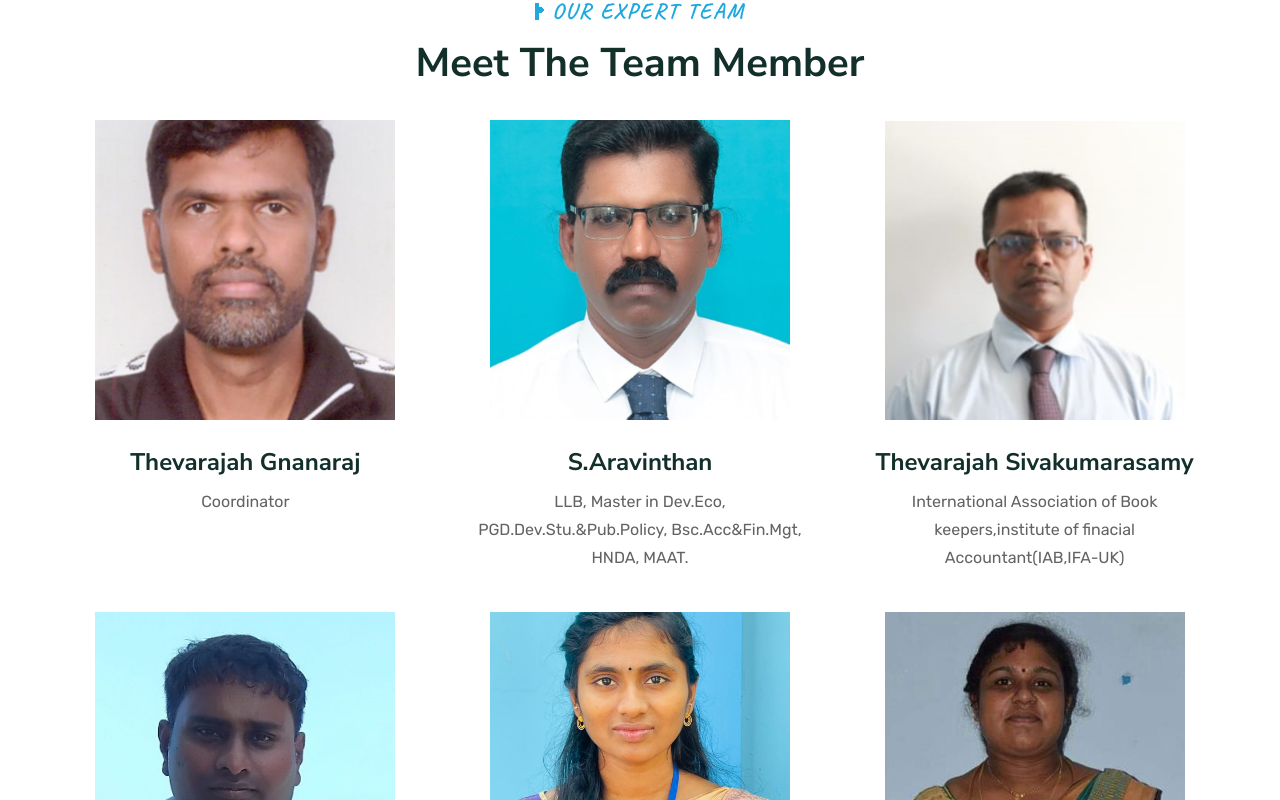
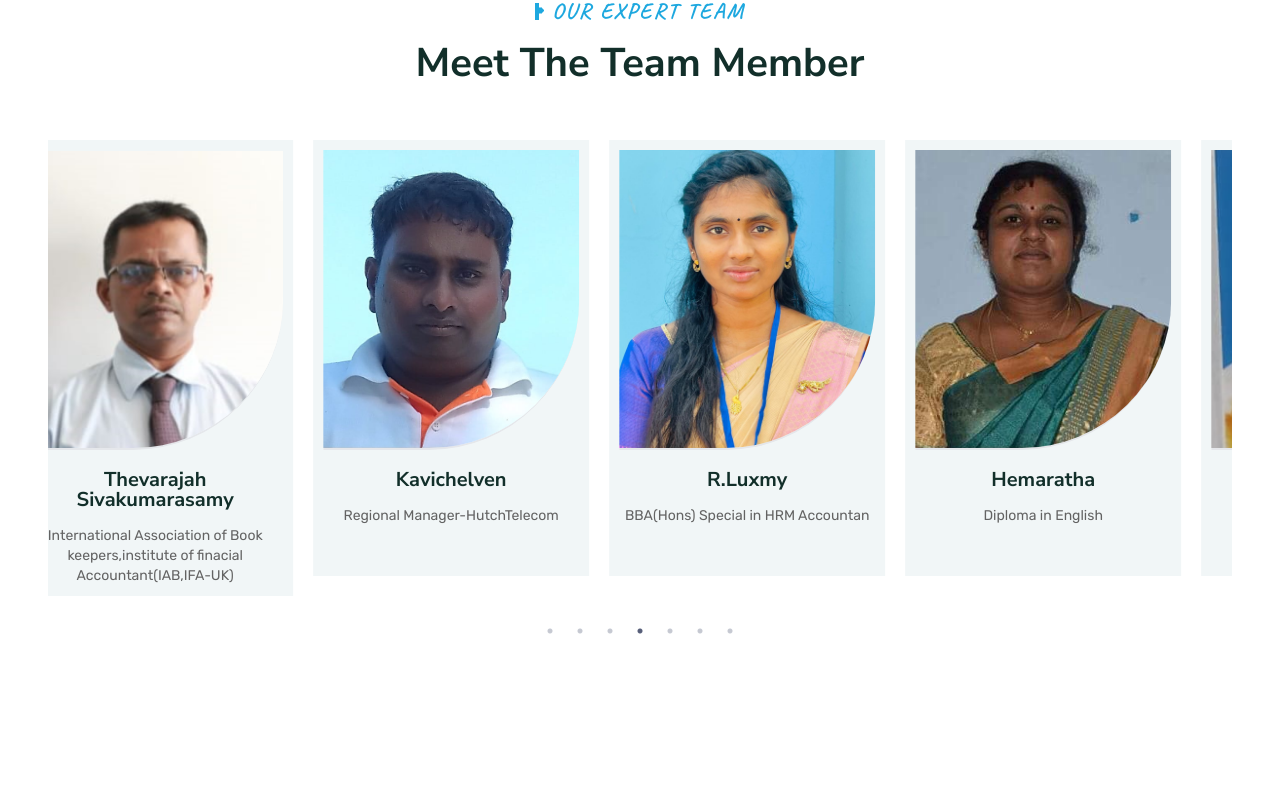
Before and after one commit to MrbadMiro/Care, a React (Vite) app: page /about in a window 1280 px wide. Shown: the part 1580-2380 px from the top of the page. Built offline with nearby package versions, Linux system fonts and the light colour scheme; what tailwindcss-animatecss, tailwindcss-debug-screens would draw is missing.

Commit message:
Hero Section

```diff
--- a/src/App.jsx
+++ b/src/App.jsx
@@ -1,4 +1,4 @@
-import { Home_About, Hero, Progress, Services,Event, Partners, Testimonial } from "./components"
+import { Home_About, Hero, Progress, Services,Event, Partners, Testimonial,Testimonial2 } from "./components"
 import AOS from "aos";
 import "aos/dist/aos.css";
 import React, { useEffect } from "react";
@@ -23,7 +23,8 @@ function App() {
         {/* <Services/> */}
         {/* <Event/> */}
         {/* <Partners/> */}
-        <Testimonial/>
+        {/* <Testimonial/> */}
+        <Testimonial2/>
 
      </div>
 
--- a/src/components/About_c/Ourstory.jsx
+++ b/src/components/About_c/Ourstory.jsx
@@ -338,7 +338,7 @@ const Ourstory = () => {
 						</div>
 
 						<div className="flex items-center justify-center py-6 ">
-							<Link to="/donate">
+							<Link to="/volunteer">
 								<button className="px-8 py-2 bg-[#213F96]  font-nunito  rounded-full font-normal text-[#ffffff] text-[16px] leading-[28px] " onClick={handleDonateClick}>
 									Join Now
 								</button>
--- a/src/components/About_c/Team.jsx
+++ b/src/components/About_c/Team.jsx
@@ -1,5 +1,8 @@
 import React, { useEffect, useState } from "react";
 import { TeamData } from "../../Data";
+import "slick-carousel/slick/slick.css";
+import "slick-carousel/slick/slick-theme.css";
+import Slider from "react-slick";
 import {
 	about_1,
 	about_2,
@@ -17,18 +20,43 @@ import {
 } from "../../assets";
 
 const Team = () => {
-	const [currentSlide, setCurrentSlide] = useState(0);
-
-	const slideWidth = 100; // Adjust this based on your slide width
-
-	const nextSlide = () => {
-		setCurrentSlide((prev) => (prev + 1) % team.length);
+	var settings = {
+		dots: true,
+		infinite: true,
+		slidesToShow: 4,
+		slidesToScroll: 1,
+		arrows: false,
+		autoplay: true,
+		speed: 2000,
+		autoplaySpeed: 2000,
+		cssEase: "linear",
+		responsive: [
+			{
+				breakpoint: 1024,
+				settings: {
+					slidesToShow: 3,
+					slidesToScroll: 1,
+					infinite: true,
+					dots: true,
+				},
+			},
+			{
+				breakpoint: 820,
+				settings: {
+					slidesToShow: 1,
+					slidesToScroll: 1,
+					initialSlide: 1,
+				},
+			},
+			{
+				breakpoint: 480,
+				settings: {
+					slidesToShow: 1,
+					slidesToScroll: 1,
+				},
+			},
+		],
 	};
-
-	const prevSlide = () => {
-		setCurrentSlide((prev) => (prev - 1 + team.length) % team.length);
-	};
-
 	return (
 		<div className="w-full md:px-12 px-6 flex flex-col items-center justify-center py-24">
 			<div className="flex items-center gap-2">
@@ -45,28 +73,29 @@ const Team = () => {
 					Meet The Team Member
 				</p>
 			</div>
-			<div className="w-full grid md:grid-cols-3 mt-8 items-center justify-center gap-y-16">
+			<div className="w-full  h-fit mt-8 ">
+				<Slider {...settings} className="custom-slider">
 					{TeamData.map((item, index) => (
-					<div className="flex flex-col items-center justify-center">
-					<div className="flex">
+						<div className="overflow flex relative flex-col group  items-center boxShadow3 bg-[#F1F6F7]   justify-center">
+
+							<div className="flex absolute rounded-br-xl   top-0 ">
 								<img
 									src={item.image}
 									alt=""
-							className="h-[300px]  w-[300px] object-cover"
+									className="h-[300px] rounded-br-[150px] border-b-2    w-[300px] object-cover "
 								/>
 							</div>
-					<div className="flex flex-col text-center items-center justify-center mt-4">
-						<p className="font-nunito font-bold text-[#122F2A] text-[18px] md:text-[24px] leading-[20px] mt-[16px]">
+							<div className="flex flex-col text-center items-center justify-center ">
+								<p className="font-nunito font-bold text-[#122F2A] text-[18px] md:text-[20px] leading-[20px] mt-[320px]">
 									{item.name}
 								</p>
-						<p className="font-rubik font-normal text-[#636363]  text-[16px] leading-[28px] mt-[16px] md:px-6 h-[60px] ">
+								<p className="font-rubik font-normal text-[#636363]  text-[14px] leading-[20px] mt-[16px]  h-[60px] ">
 									{item.position}
 								</p>
 							</div>
 						</div>
 					))}
-
-
+				</Slider>
 			</div>
 		</div>
 	);
--- a/src/components/Home/Testimonial.jsx
+++ b/src/components/Home/Testimonial.jsx
@@ -147,6 +147,8 @@ const Testimonial = () => {
 							</div>
 						))}
 					</Slider>
+
+
 				</div>
 			</div>
 		</div>
--- /dev/null
+++ b/src/components/Home/Testimonial2.jsx
@@ -0,0 +1,126 @@
+import React, { useState, useRef, useEffect } from "react";
+import { FaArrowLeft, FaArrowRight } from "react-icons/fa";
+import {
+    A_1_icon,
+    A_2_icon,
+    Testimonial_flower,
+    Testimonial_hand,
+} from "../../assets"; // Ensure these paths are correct
+import { TestimonialData } from "../../Data"; // Ensure this is correctly imported
+
+// Custom Arrows
+const CustomPrevArrow = ({ onClick }) => (
+    <div
+        className="absolute left-[0px] top-[50%] md:left-[96px] rounded-full bg-[#122F2A] p-2 transform -translate-y-1/2 cursor-pointer z-10"
+        onClick={onClick}>
+        <FaArrowLeft className="text-white text-[20px]" />
+    </div>
+);
+
+const CustomNextArrow = ({ onClick }) => (
+    <div
+        className="absolute right-[-25px] md:right-[96px] top-[50%] rounded-full bg-[#122F2A] p-2 transform -translate-y-1/2 cursor-pointer z-10"
+        onClick={onClick}>
+        <FaArrowRight className="text-white text-[20px]" />
+    </div>
+);
+
+const Testimonial2 = () => {
+    const [activeSlide, setActiveSlide] = useState(0);
+    const sliderRef = useRef(null);
+
+    const nextSlide = () => {
+        setActiveSlide((prevSlide) => (prevSlide === TestimonialData.length - 1 ? 0 : prevSlide + 1));
+    };
+
+    const prevSlide = () => {
+        setActiveSlide((prevSlide) => (prevSlide === 0 ? TestimonialData.length - 1 : prevSlide - 1));
+    };
+
+    const handleImageClick = (index) => {
+        setActiveSlide(index);
+    };
+
+    useEffect(() => {
+        const slider = sliderRef.current;
+        slider.style.transform = `translateX(-${activeSlide * 100}%)`;
+
+        // Autoplay functionality
+        const autoplay = setInterval(nextSlide, 10000); // Change slide every 10 seconds
+
+        // Clear interval on component unmount
+        return () => clearInterval(autoplay);
+    }, [activeSlide]);
+
+    return (
+        <div className="w-full flex flex-col md:px-12 py-24 px-3 relative mt-10">
+            <div className="flex w-full flex-col relative">
+                <div className="w-full flex items-center justify-center gap-2 mb-18">
+                    <div className="flex">
+                        <img src={A_1_icon} alt="" />
+                        <img src={A_2_icon} alt="" className="animate-bounce" />
+                    </div>
+                    <p className="font-caveat text-center font-bold text-[#1EA8DF] text-[22px] leading-[22px] tracking-[2.2px]">
+                        OUR TESTIMONIALS
+                    </p>
+                </div>
+                <div className="w-full mb-12 relative z-1">
+                    <p className="font-nunito text-center font-extrabold text-[#122F2A] mt-2 text-[40px] leading-[50px] tracking-[0.33px]">
+                        What They’re Saying
+                    </p>
+                    <img
+                        src={Testimonial_hand}
+                        alt=""
+                        className="absolute z-10 -left-8 -top-10 hidden lg:flex md:w-[139px] lg:h-[255px] object-cover animate-wiperAnimation"
+                    />
+                </div>
+                <div className="flex relative flex-col px-6 md:px-24">
+                    <div className="flex absolute -top-4 z-10 left-1/2 transform -translate-x-1/2 items-center justify-center">
+                        {TestimonialData.map((item, idx) => (
+                            <img
+                                key={idx}
+                                src={item.image}
+                                alt=""
+                                className={`w-[80px] h-[80px] cursor-pointer border-4 rounded-full transition-all duration-300 ${
+                                    activeSlide === idx
+                                        ? "w-[110px] h-[110px] border-4 border-[#1EA8DF]"
+                                        : ""
+                                }`}
+                                onClick={() => handleImageClick(idx)}
+                            />
+                        ))}
+                    </div>
+
+                    <CustomPrevArrow onClick={prevSlide} className />
+                    <CustomNextArrow onClick={nextSlide} />
+                    <div className="relative w-full overflow-hidden">
+                        <div
+                            ref={sliderRef}
+                            className="flex transition-transform duration-500">
+                            {TestimonialData.map((item, index) => (
+                                <div
+                                    key={index}
+                                    className="p-8 w-full flex-shrink-0 flex flex-row border rounded-[80px] border-[#DDDDDD] relative py-12"
+                                    style={{ minWidth: "100%" }}>
+                                    <div className="flex flex-col w-full gap-1">
+                                        <p className="font-nunito text-center mt-2 text-[24px] font-extrabold text-[#122F2A]">
+                                            {item.name}
+                                        </p>
+                                        <p className="font-rubik text-center text-[16px] font-normal mt-4 text-[#636363]">
+                                            {item.Description}
+                                        </p>
+                                        <div className="flex w-full items-center text-[20px] justify-center py-4">
+                                            <div className="h-[21px]"></div>
+                                        </div>
+                                    </div>
+                                </div>
+                            ))}
+                        </div>
+                    </div>
+                </div>
+            </div>
+        </div>
+    );
+};
+
+export default Testimonial2;
--- a/src/components/index.js
+++ b/src/components/index.js
@@ -5,6 +5,7 @@ import Services from "./Home/Services";
 import Event from "./Home/Event";
 import Partners from "./Home/Partners";
 import Testimonial from "./Home/Testimonial";
+import Testimonial2 from "./Home/Testimonial2";
 
 // About Section
 
@@ -16,5 +17,6 @@ export {
 	Event,
 	Partners,
 	Testimonial,
+	Testimonial2,
 
 };
--- a/src/index.css
+++ b/src/index.css
@@ -14,44 +14,13 @@ body {
 #slider-boxes {
 	display: flex;
 }
-.custom-slider .slick-slide {
-	display: flex;
-	justify-content: center;
-	align-items: center;
-	padding: 10px;
+
+.slick-slide div {
+	margin: 10px;
 }
-.slick-dots li button:before {
-	color: #d93a70;
-	font-size: 20px;
-	display: flex;
-	flex-direction: column; /* Change to your desired color */
+.custom-slider .slick-dots li button:before {
+	color: #1f294c; /* Change to your desired color */
 }
-
-.slick-dots {
-	position: absolute; /* Correcting the 'display:abosolute;' to 'position: absolute;' */
-	top: 200px; /* 'Top' should be lowercase */
-	left: 0px;
-	display: flex;
-	flex-direction: column;
-	z: 5px; /* Correcting 'colum' to 'column' */
-}
-
-/* Custom styles for the button hover effect */
-/* .join-button::before {
-  content: "";
-  position: absolute;
-  top: 100%;
-  left: 0;
-  width: 100%;
-  height: 100%;
-  background-color: black;
-  transition: top 0.3s ease;
-  z-index: 0;
-}
-
-.join-button:hover::before {
-  top: 0;
-} */
 
 .boxShadow {
 	box-shadow: rgba(149, 157, 165, 0.2) 0px 8px 24px;
```
Lines whose indentation alone changed are shown as unchanged.
